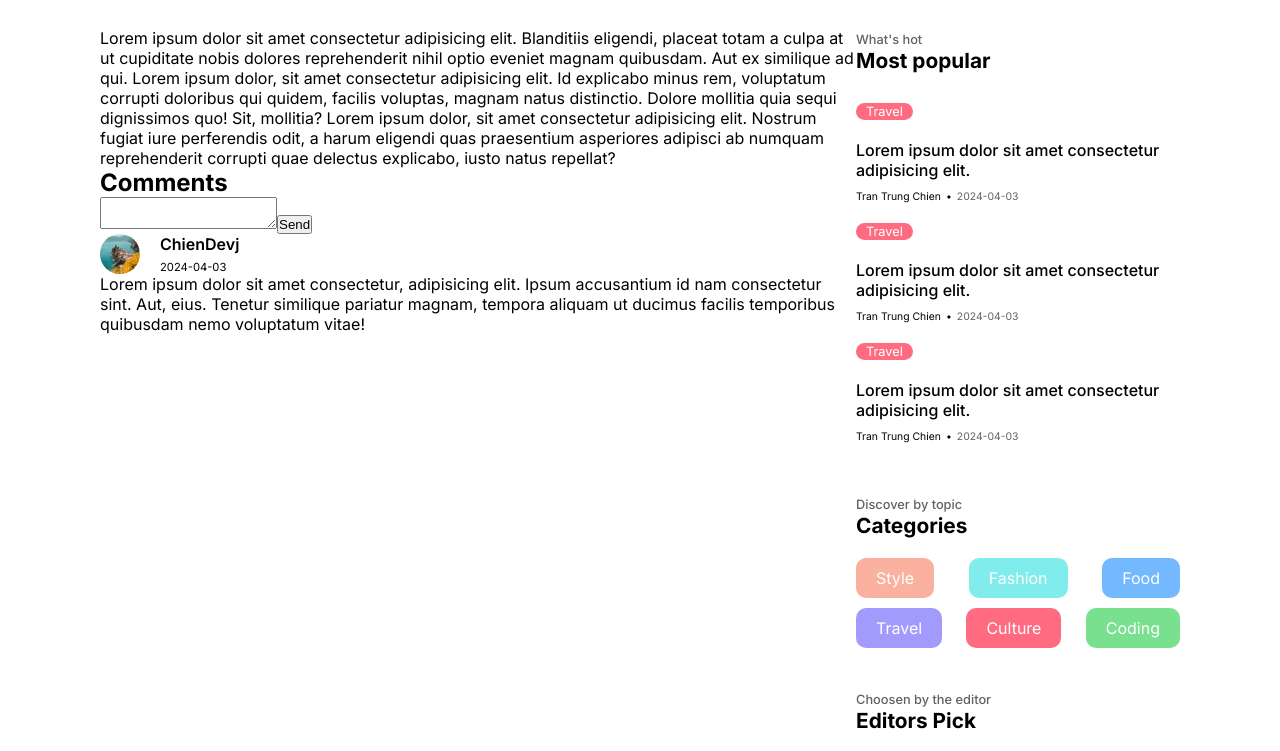
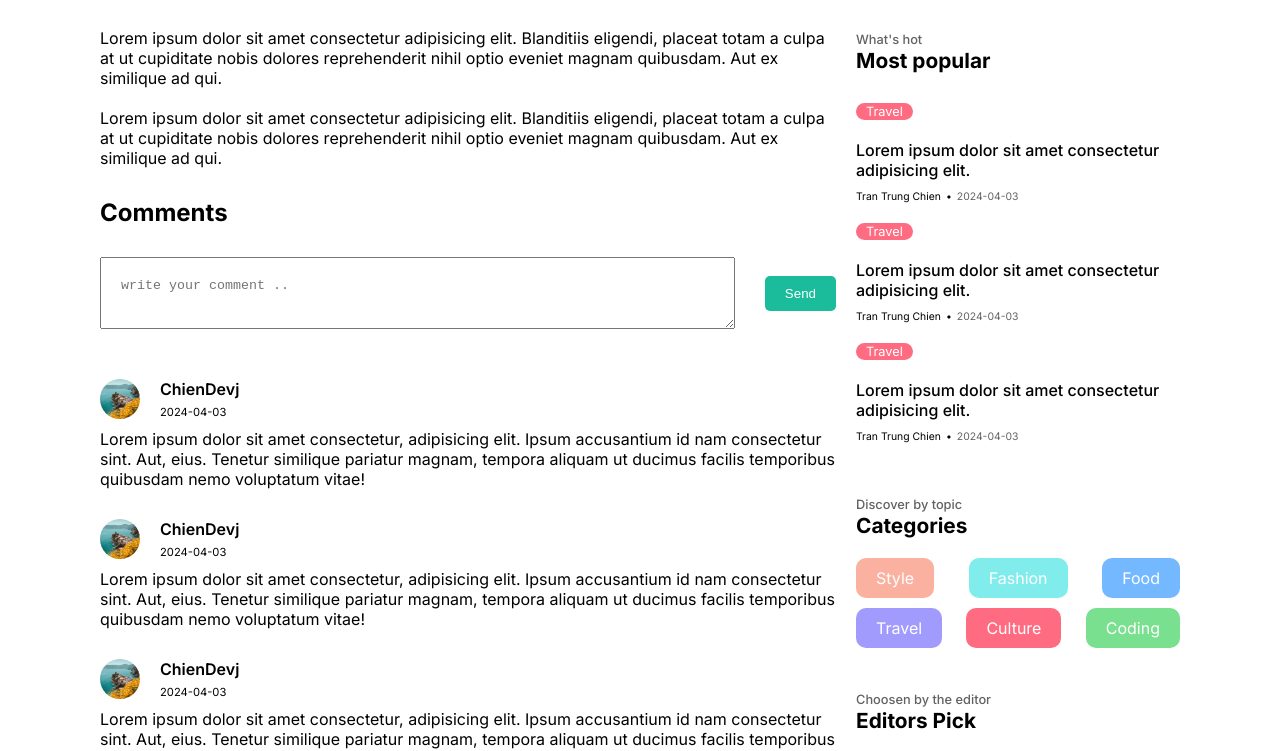
Before and after one commit to chiendevj/blog-app, a Next.js app: page /1 in a window 1280 px wide. Shown: the part 452-1203 px from the top of the page. Built offline with nearby package versions, Linux system fonts and the light colour scheme.

Commit message:
change readme.md

```diff
--- a/src/app/[slug]/page.jsx
+++ b/src/app/[slug]/page.jsx
@@ -1,4 +1,5 @@
 import Menu from "@/components/menu/Menu";
+import Comment from "@/components/comment/Comment";
 import styles from "./singlePage.module.css";
 import Image from "next/image";
 
@@ -21,33 +22,17 @@ const SinglePage = () => {
                 </div>
             </div>
             <div className={styles.contentContainer}>
-                <div className={styles.commentContainer}>
-                    <div className={styles.commentDesc}>
-                        Lorem ipsum dolor sit amet consectetur adipisicing elit. Blanditiis eligendi, placeat totam a culpa at ut cupiditate nobis dolores reprehenderit nihil optio eveniet magnam quibusdam. Aut ex similique ad qui.
-                        Lorem ipsum dolor, sit amet consectetur adipisicing elit. Id explicabo minus rem, voluptatum corrupti doloribus qui quidem, facilis voluptas, magnam natus distinctio. Dolore mollitia quia sequi dignissimos quo! Sit, mollitia?
-                        Lorem ipsum dolor, sit amet consectetur adipisicing elit. Nostrum fugiat iure perferendis odit, a harum eligendi quas praesentium asperiores adipisci ab numquam reprehenderit corrupti quae delectus explicabo, iusto natus repellat?
+                <div className={styles.postContainer}>
+                    <div className={styles.description}>
+                        <p>
+                            Lorem ipsum dolor sit amet consectetur adipisicing elit. Blanditiis eligendi, placeat totam a culpa at ut cupiditate nobis dolores reprehenderit nihil optio eveniet magnam quibusdam. Aut ex similique ad qui.
+                        </p>
+                        <p>
+                            Lorem ipsum dolor sit amet consectetur adipisicing elit. Blanditiis eligendi, placeat totam a culpa at ut cupiditate nobis dolores reprehenderit nihil optio eveniet magnam quibusdam. Aut ex similique ad qui.
+                        </p>
                     </div>
-                    <div className={styles.commentEditor}>
-                        <h2 className={styles.commentTitle}>
-                            Comments
-                        </h2>
-                        <form action="#" className={styles.boxComment}>
-                            <textarea name="" className={styles.inputComment}></textarea>
-                            <button type="submit" className={styles.btnComment}>Send</button>
-                        </form>
-                    </div>
-                    <div className={styles.comments}>
-                        <div className={styles.comment}>
-                            <div className={styles.info}>
-                                <Image src={'/p1.jpeg'} width={40} height={40} className={styles.image} />
-                                <p className={styles.infoUser}>
-                                    <span className={styles.username}>ChienDevj</span>
-                                    <span className={styles.time}>2024-04-03</span>
-                                </p>
-                            </div>
-                            <p className={styles.commentContent}>Lorem ipsum dolor sit amet consectetur, adipisicing elit. Ipsum accusantium id nam consectetur sint. Aut, eius. Tenetur similique pariatur magnam, tempora aliquam ut ducimus facilis temporibus quibusdam nemo voluptatum vitae!</p>
-                        </div>
-
+                    <div className={styles.comment}>
+                    <Comment/>
                     </div>
                 </div>
                 <Menu />
--- a/src/app/[slug]/singlePage.module.css
+++ b/src/app/[slug]/singlePage.module.css
@@ -55,8 +55,23 @@
     margin-top: 30px;
 }
 
-.commentContainer {
+.postContainer {
     flex: 4;
     display: flex;
     flex-direction: column;
+    margin-right: 20px;
+
+
 }
+
+.description {
+    display: flex;
+    flex-direction: column;
+    gap: 20px;
+}
+
+.comment {
+    display: flex;
+    flex-direction: column;
+    margin-top: 30px;
+}
--- /dev/null
+++ b/src/components/comment/Comment.jsx
@@ -0,0 +1,64 @@
+import React from "react";
+import styles from './comment.module.css'
+import Image from "next/image";
+import Link from "next/link";
+const status = 'authenticated';
+const Comment = () => {
+    return (
+        <div className={styles.container}>
+            <h2 className={styles.title}>
+                Comments
+            </h2>
+            {status === 'authenticated' ? (
+                <div className={styles.write}>
+                    <textarea name="" className={styles.input} placeholder="write your comment .." />
+                    <button type="submit" className={styles.btn}>Send</button>
+                </div>
+            ) : (
+                <Link href={'/'} className={styles.login}>Login to write comment</Link>
+            )}
+
+            <div className={styles.comments}>
+                <div className={styles.comment}>
+                    <div className={styles.info}>
+                        <Image src={'/p1.jpeg'} width={40} height={40} className={styles.image} />
+                        <p className={styles.infoUser}>
+                            <span className={styles.username}>ChienDevj</span>
+                            <span className={styles.time}>2024-04-03</span>
+                        </p>
+                    </div>
+                    <p className={styles.desc}>
+                        Lorem ipsum dolor sit amet consectetur, adipisicing elit. Ipsum accusantium id nam consectetur sint. Aut, eius. Tenetur similique pariatur magnam, tempora aliquam ut ducimus facilis temporibus quibusdam nemo voluptatum vitae!
+                    </p>
+                </div>
+                <div className={styles.comment}>
+                    <div className={styles.info}>
+                        <Image src={'/p1.jpeg'} width={40} height={40} className={styles.image} />
+                        <p className={styles.infoUser}>
+                            <span className={styles.username}>ChienDevj</span>
+                            <span className={styles.time}>2024-04-03</span>
+                        </p>
+                    </div>
+                    <p className={styles.desc}>
+                        Lorem ipsum dolor sit amet consectetur, adipisicing elit. Ipsum accusantium id nam consectetur sint. Aut, eius. Tenetur similique pariatur magnam, tempora aliquam ut ducimus facilis temporibus quibusdam nemo voluptatum vitae!
+                    </p>
+                </div>
+                <div className={styles.comment}>
+                    <div className={styles.info}>
+                        <Image src={'/p1.jpeg'} width={40} height={40} className={styles.image} />
+                        <p className={styles.infoUser}>
+                            <span className={styles.username}>ChienDevj</span>
+                            <span className={styles.time}>2024-04-03</span>
+                        </p>
+                    </div>
+                    <p className={styles.desc}>
+                        Lorem ipsum dolor sit amet consectetur, adipisicing elit. Ipsum accusantium id nam consectetur sint. Aut, eius. Tenetur similique pariatur magnam, tempora aliquam ut ducimus facilis temporibus quibusdam nemo voluptatum vitae!
+                    </p>
+                </div>
+
+            </div>
+        </div>
+    );
+}
+
+export default Comment
--- /dev/null
+++ b/src/components/comment/comment.module.css
@@ -0,0 +1,64 @@
+.title {
+    margin-bottom: 30px;
+}
+
+.write {
+    display: flex;
+    align-items: center;
+    gap: 30px;
+    justify-content: space-between;
+}
+
+.input {
+    width: 100%;
+    /* height: 50px; */
+    padding: 20px;
+}
+
+.btn {
+    color: #fff;
+    border: none;
+    background-color: #1abc9c;
+    padding: 10px 20px;
+    border-radius: 5px;
+    cursor: pointer;
+}
+
+.login {
+
+}
+
+.comments {
+    margin-top: 50px;
+}
+
+.comment {
+    margin: 30px 0;
+}
+
+.info {
+    display: flex;
+    gap: 20px;
+}
+.info .image {
+    border-radius: 50%;
+}
+
+.infoUser {
+    display: flex;
+    flex-direction: column;
+    justify-content: space-between;
+}
+.infoUser .username {
+    font-weight: 600;
+
+}
+.infoUser .time {
+    font-size: 0.7em;
+
+}
+
+.desc {
+    margin-top: 10px;
+
+}
```
Also changed, not shown: 1 other file (tests, documents, lock files or other folders).
